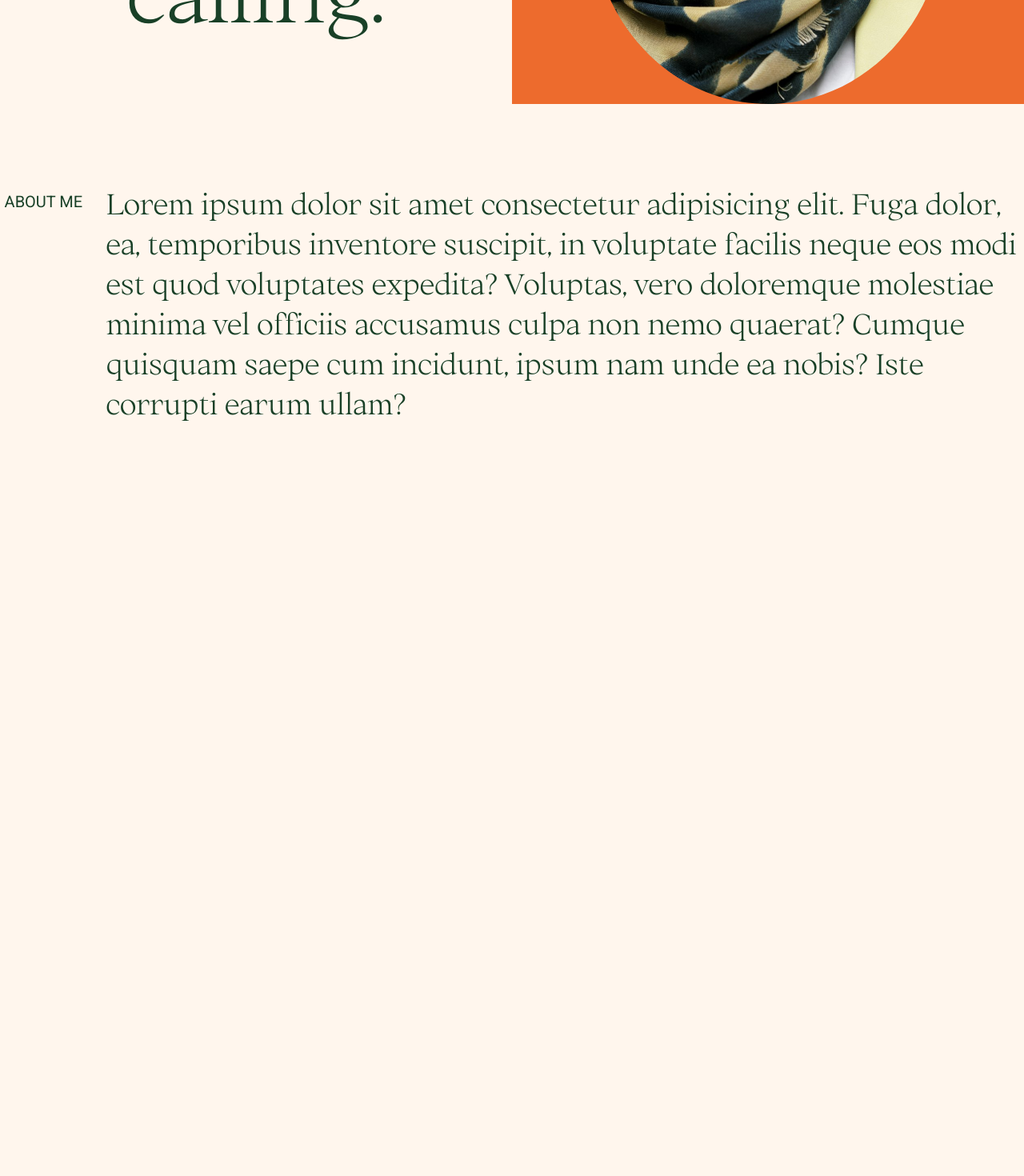
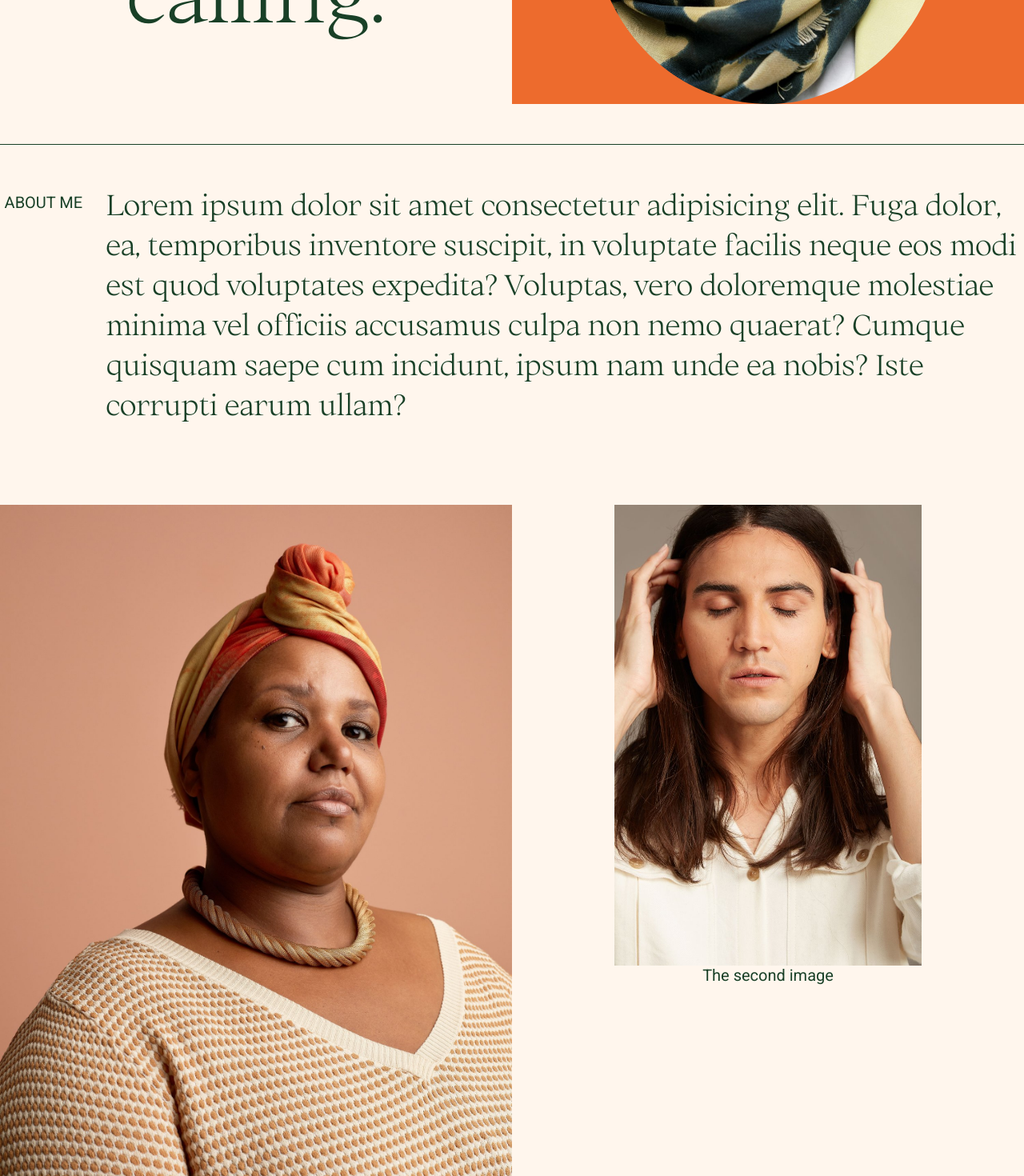
Before and after one commit to juodabarzdis/portfolio, a React (Vite) app: page / in a window 1280 px wide. Shown: the part 780-2250 px from the top of the page at 80% size. Before the commit the page ends 1410 px from the top, so only its background shows below. Built offline with nearby package versions, Linux system fonts and the light colour scheme.

Commit message:
added article section with framer motion (needs reusability)

```diff
--- a/src/components/atoms/TextSection/TextSection.jsx
+++ b/src/components/atoms/TextSection/TextSection.jsx
@@ -1,20 +1,15 @@
 import { useEffect } from "react";
-import { useAnimation, motion, delay } from "framer-motion";
+import { useAnimation, motion } from "framer-motion";
 import { useInView } from "react-intersection-observer";
 import styles from "./TextSection.module.scss";
 
 const TextSection = () => {
-  //text appear on scroll to view
-
   const controls = useAnimation();
-  const { ref, inView } = useInView();
+  const [ref, inView] = useInView();
 
   useEffect(() => {
     if (inView) {
       controls.start("visible");
-    }
-    if (!inView) {
-      controls.start("hidden");
     }
   }, [controls, inView]);
 
@@ -29,8 +24,8 @@ const TextSection = () => {
       ref={ref}
       animate={controls}
       initial="hidden"
-      transition={{ duration: 0.5, delay: 0.1 }}
       variants={variants}
+      transition={{ duration: 1, delay: 0.5 }}
     >
       <div className={styles["title-container"]}>
         <p className={styles["title-container__title"]}>About me</p>
--- a/src/components/atoms/TextSection/TextSection.module.scss
+++ b/src/components/atoms/TextSection/TextSection.module.scss
@@ -1,7 +1,9 @@
 .text-section {
+    border-top: 1px solid $theme-green;
     display: flex;
     justify-content: center;
-    padding-block: 10rem;
+    margin-block: 5rem;
+    padding-block: 5rem;
     padding-inline: calc(2vw - 2rem);
 
 
--- /dev/null
+++ b/src/components/molecules/article/Article.jsx
@@ -0,0 +1,50 @@
+import { useEffect } from "react";
+import styles from "./Article.module.scss";
+import { motion, useAnimation } from "framer-motion";
+import { useInView } from "react-intersection-observer";
+
+import Image1 from "../../../assets/images/person-1.jpeg";
+import Image2 from "../../../assets/images/person-2.jpeg";
+
+const Article = () => {
+  const controls = useAnimation();
+  const [ref, inView] = useInView();
+
+  useEffect(() => {
+    if (inView) {
+      controls.start("visible");
+    }
+  }, [controls, inView]);
+
+  const variants = {
+    visible: { opacity: 1, y: 0 },
+    hidden: { opacity: 0, y: 50 },
+  };
+
+  return (
+    <motion.section className={styles.article} ref={ref}>
+      <motion.div
+        className={styles["side-1"]}
+        animate={controls}
+        initial="hidden"
+        variants={variants}
+        transition={{ duration: 2, delay: 0.5 }}
+      >
+        <img src={Image1} alt="Person 1" />
+        <p>The image</p>
+      </motion.div>
+      <motion.div
+        className={styles["side-2"]}
+        animate={controls}
+        initial="hidden"
+        variants={variants}
+        transition={{ duration: 1.5, delay: 1.5 }}
+      >
+        <img src={Image2} alt="Person 2" />
+        <p>The second image</p>
+      </motion.div>
+    </motion.section>
+  );
+};
+
+export default Article;
--- /dev/null
+++ b/src/components/molecules/article/Article.module.scss
@@ -0,0 +1,39 @@
+.article {
+    display: flex;
+    justify-content: space-between;
+    height: 100%;
+    width: 100%;
+
+    @media screen and (max-width: 1100px) {
+        flex-direction: column;
+    }
+}
+
+.side-1 {
+    width: 50%;
+
+    img {
+        width: 100%;
+    }
+
+    @media screen and (max-width: 1100px) {
+        width: 100%;
+        padding: 0 2rem;
+    }
+}
+
+.side-2 {
+    display: flex;
+    flex-direction: column;
+    align-items: center;
+    width: 50%;
+    height: 100%;
+
+    img {
+        width: 60%;
+    }
+
+    @media screen and (max-width: 1100px) {
+        width: 100%;
+    }
+}
--- /dev/null
+++ b/src/components/molecules/article/index.js
@@ -0,0 +1,2 @@
+import Article from "./article";
+export default Article;
--- a/src/pages/home/Home.jsx
+++ b/src/pages/home/Home.jsx
@@ -3,6 +3,7 @@ import styles from "./Home.module.scss";
 
 import Hero from "../../components/molecules/hero/Hero";
 import TextSection from "../../components/atoms/TextSection";
+import Article from "../../components/molecules/article/Article";
 
 const Home = () => {
   return (
@@ -10,6 +11,9 @@ const Home = () => {
       <Hero />
       <div className={styles.middle}>
         <TextSection />
+        <Article />
+        <TextSection />
+        <TextSection />
       </div>
     </div>
   );
```
Also changed, not shown: src/assets/images/person-1.jpeg (added), src/assets/images/person-2.jpeg (added).
